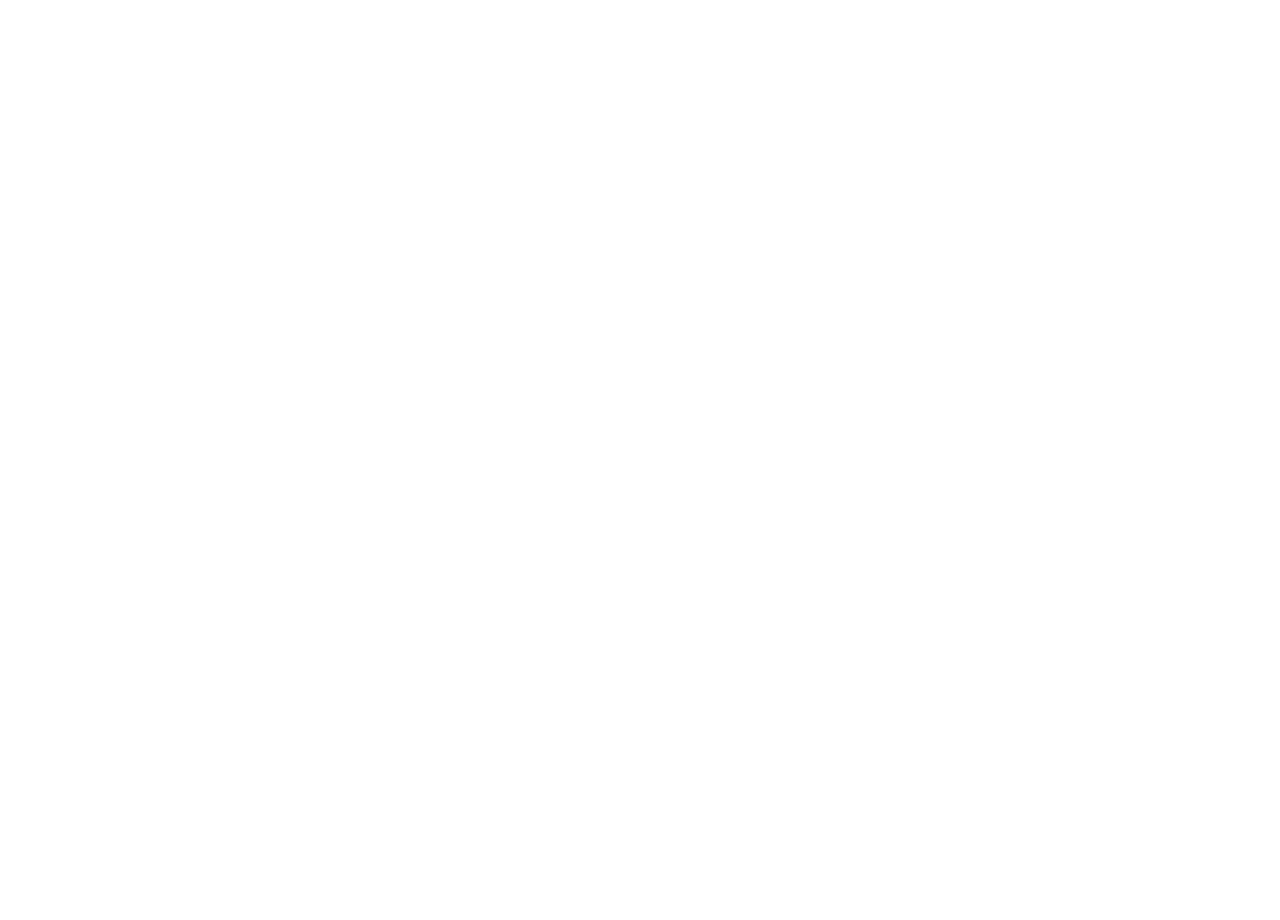
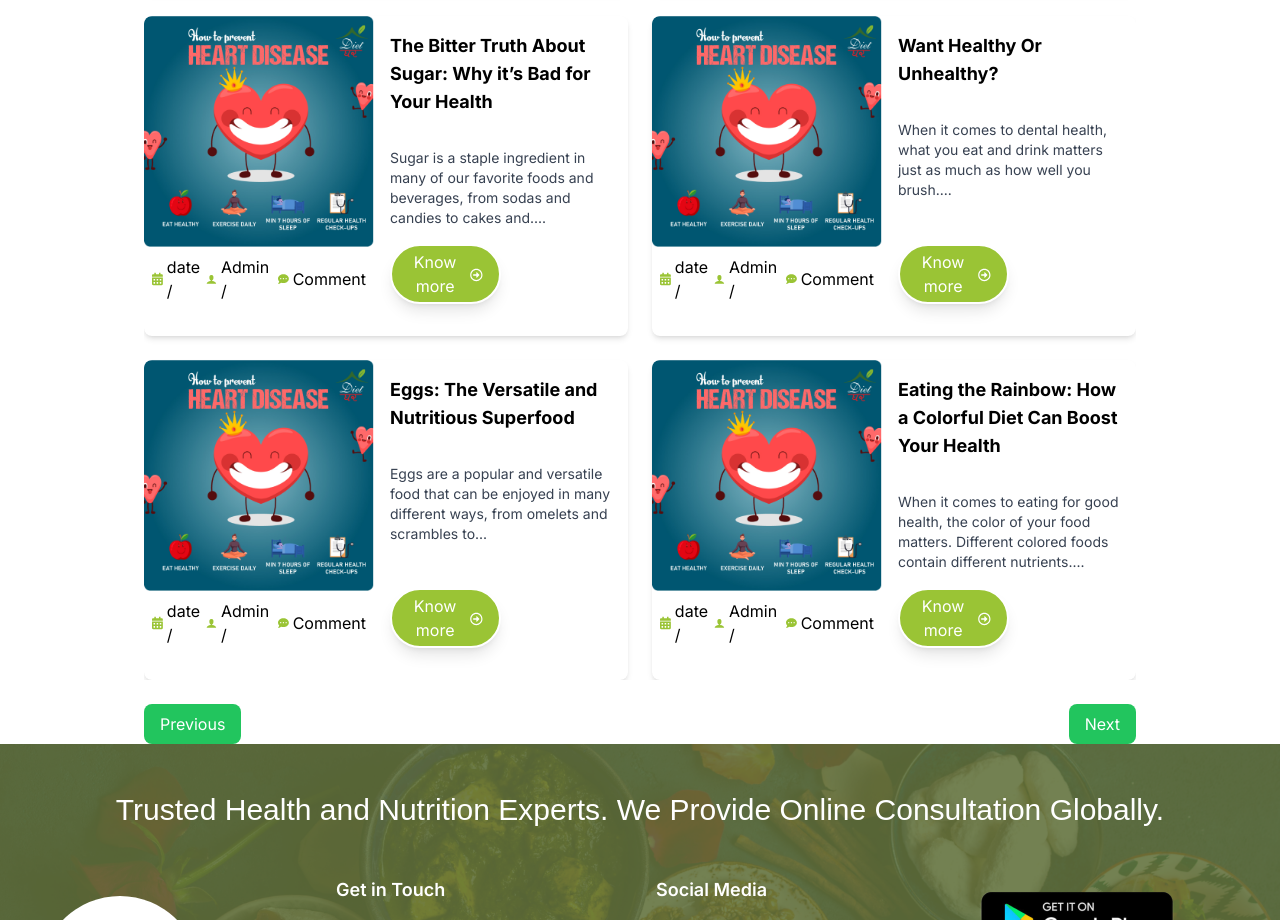
Before and after one commit to simplyfydev/DietGhar1, a Next.js app: page /blog in a window 1280 px wide. Shown: the part 1880-2800 px from the top of the page. Before the commit the page ends 800 px from the top, so only its background shows below. Built offline with nearby package versions, Linux system fonts and the light colour scheme.

Commit message:
commit by garvit

```diff
--- a/package.json
+++ b/package.json
@@ -10,6 +10,7 @@
   },
   "dependencies": {
     "@headlessui/react": "^2.1.2",
+    "framer-motion": "^11.3.21",
     "glob": "^11.0.0",
     "inflight": "^1.0.6",
     "next": "14.2.4",
--- a/src/app/blog/page.js
+++ b/src/app/blog/page.js
@@ -1,3 +1,4 @@
+import ArticleGrid from "@/components/Blog";
 import Footer from "@/components/Footer";
 import Navbar from "@/components/Navbar";
 
@@ -5,6 +6,7 @@
   return (
     <div>
       <Navbar/>
+      <ArticleGrid/>
       <Footer/>
     </div>
   )
--- /dev/null
+++ b/src/components/Blog.js
@@ -0,0 +1,237 @@
+"use client";
+import React, { useState } from "react";
+import { motion, AnimatePresence } from "framer-motion";
+const articles = [
+  {
+    id: 1,
+    title: "Healthy Habits for a Happy Heart: Tips to Prevent Heart Disease",
+    excerpt:
+      "Heart disease is a serious condition that affects millions of people around the world. It is caused by a variety ....",
+    date: "Mar 25, 2023",
+    comments: "Leave a comment",
+    image: "/images/heart-disease.png",
+  },
+  {
+    id: 2,
+    title: "The Power of Curd: Benefits for Skin, Hair, and Health",
+    excerpt:
+      "Curd, also known as yogurt, has been a staple food in many cultures for centuries. It is made by fermenting....",
+    date: "Jan 24, 2023",
+    comments: "Leave a comment",
+    image: "/images/curd.png",
+  },
+  {
+    id: 3,
+    title: "Benefits of Home Workouts: Save Time, Money, and Stay on Track",
+    excerpt:
+      "Home workouts have become increasingly popular in recent years, especially with the rise of online fitness programs and at-home workout....",
+    date: "Feb 10, 2023",
+    comments: "Leave a comment",
+    image: "/images/home-workouts.png",
+  },
+  {
+    id: 4,
+    title: "Surprising Foods and Drinks That Can Damage Your Teeth",
+    excerpt:
+      "When it comes to maintaining good dental health, brushing and flossing are essential. But did you know that what you...",
+    date: "Apr 15, 2023",
+    comments: "Leave a comment",
+    image: "/images/food-drink.png",
+  },
+  {
+    id: 5,
+    title: "The Bitter Truth About Sugar: Why it’s Bad for Your Health",
+    excerpt:
+      "Sugar is a staple ingredient in many of our favorite foods and beverages, from sodas and candies to cakes and....",
+    date: "May 20, 2023",
+    comments: "Leave a comment",
+    image: "/images/sugar.png",
+  },
+  {
+    id: 6,
+    title: "Want Healthy Or Unhealthy?",
+    excerpt:
+      "When it comes to dental health, what you eat and drink matters just as much as how well you brush....",
+    date: "Nov 12, 2023",
+    comments: "Leave a comment",
+    image: "/images/healthy-unhealthy.png",
+  },
+  {
+    id: 7,
+    title: "Eggs: The Versatile and Nutritious Superfood",
+    excerpt:
+      "Eggs are a popular and versatile food that can be enjoyed in many different ways, from omelets and scrambles to...",
+    date: "Jun 15, 2023",
+    comments: "Leave a comment",
+    image: "/images/eggs.png",
+  },
+  {
+    id: 8,
+    title: "Eating the Rainbow: How a Colorful Diet Can Boost Your Health",
+    excerpt:
+      "When it comes to eating for good health, the color of your food matters. Different colored foods contain different nutrients....",
+    date: "Jul 10, 2023",
+    comments: "Leave a comment",
+    image: "/images/rainbow-diet.png",
+  },
+  {
+    id: 9,
+    title: "New Article 1",
+    excerpt: "Excerpt for the new article 1.",
+    date: "Aug 1, 2023",
+    comments: "Leave a comment",
+    image: "/images/article1.png",
+  },
+  {
+    id: 10,
+    title: "New Article 2",
+    excerpt: "Excerpt for the new article 2.",
+    date: "Aug 2, 2023",
+    comments: "Leave a comment",
+    image: "/images/article2.png",
+  },
+  {
+    id: 11,
+    title: "New Article 3",
+    excerpt: "Excerpt for the new article 3.",
+    date: "Aug 3, 2023",
+    comments: "Leave a comment",
+    image: "/images/article3.png",
+  },
+  {
+    id: 12,
+    title: "New Article 4",
+    excerpt: "Excerpt for the new article 4.",
+    date: "Aug 4, 2023",
+    comments: "Leave a comment",
+    image: "/images/article4.png",
+  },
+  {
+    id: 13,
+    title: "New Article 5",
+    excerpt: "Excerpt for the new article 5.",
+    date: "Aug 5, 2023",
+    comments: "Leave a comment",
+    image: "/images/article5.png",
+  },
+  {
+    id: 14,
+    title: "New Article 6",
+    excerpt: "Excerpt for the new article 6.",
+    date: "Aug 6, 2023",
+    comments: "Leave a comment",
+    image: "/images/article6.png",
+  },
+  {
+    id: 15,
+    title: "New Article 7",
+    excerpt: "Excerpt for the new article 7.",
+    date: "Aug 7, 2023",
+    comments: "Leave a comment",
+    image: "/images/article7.png",
+  },
+  {
+    id: 16,
+    title: "New Article 8",
+    excerpt: "Excerpt for the new article 8.",
+    date: "Aug 8, 2023",
+    comments: "Leave a comment",
+    image: "/images/article8.png",
+  },
+];
+import img from "@/assets/testing.png";
+import Image from "next/image";
+import { FaRegArrowAltCircleRight } from "react-icons/fa";
+import LastDiv from "./LastDiv";
+
+import { FaCalendarAlt } from "react-icons/fa";
+import { ImUser } from "react-icons/im";
+import { FaCommentDots } from "react-icons/fa";
+import { PiGreaterThanLight } from "react-icons/pi";
+
+const ArticleCarousel = () => {
+  const [currentIndex, setCurrentIndex] = useState(0);
+  const articlesPerPage = 8; // 2 columns * 4 rows = 8 articles per page
+
+  const handleNext = () => {
+    if (currentIndex + articlesPerPage < articles.length) {
+      setCurrentIndex(currentIndex + articlesPerPage);
+    }
+  };
+
+  const handlePrev = () => {
+    if (currentIndex - articlesPerPage >= 0) {
+      setCurrentIndex(currentIndex - articlesPerPage);
+    }
+  };
+
+  return (
+    <>
+      <LastDiv />
+      <div className="container mx-auto px-36">
+        <div className="relative overflow-hidden">
+          <div className="grid grid-cols-1 md:grid-cols-2 gap-6 h-98">
+            {articles
+              .slice(currentIndex, currentIndex + articlesPerPage)
+              .map((article) => (
+                <div
+                  key={article.id}
+                  className="flex bg-white rounded-lg shadow-md overflow-hidden w-full"
+                >
+                  <div className="w-auto h-auto">
+                    <Image
+                      src={img}
+                      alt={article.title}
+                      className="w-auto h-auto object-cover"
+                      width={400}
+                      height={192}
+                    />
+                    <div className="flex px-2 py-2 items-center justify-center">
+                      <FaCalendarAlt className="w-3 h-6 mr-1 text-[#9AC435]" />
+                      date /
+                      <ImUser className="w-3 h-6 mr-1 text-[#9AC435]" /> Admin /
+                      <FaCommentDots className="w-3 h-6 mr-1 text-[#9AC435] ml-1" />
+                      Comment
+                    </div>
+                  </div>
+                  <div className="flex flex-col justify-between h-full p-4 w-2/3">
+                    <div>
+                      <h2 className="text-lg font-bold mb-2">
+                        {article.title}
+                      </h2>
+                      <p className="text-sm text-gray-700 mb-4 mt-8">
+                        {article.excerpt}
+                      </p>
+                    </div>
+
+                    <button className="flex w-1/2 mb-4 items-center bg-[#9AC435] text-white rounded-full px-4 py-1 hover:bg-[#9AC435] transition border-2 shadow-lg border-white">
+                      Know more
+                      <FaRegArrowAltCircleRight className="text-xl ml-2 mt-[2px]" />
+                    </button>
+                  </div>
+                </div>
+              ))}
+          </div>
+        </div>
+        <div className="flex justify-between mt-6">
+          <button
+            onClick={handlePrev}
+            className="bg-green-500 text-white px-4 py-2 rounded-lg"
+            disabled={currentIndex === 0}
+          >
+            Previous
+          </button>
+          <button
+            onClick={handleNext}
+            className="bg-green-500 text-white px-4 py-2 rounded-lg"
+            disabled={currentIndex + articlesPerPage >= articles.length}
+          >
+            Next
+          </button>
+        </div>
+      </div>
+    </>
+  );
+};
+
+export default ArticleCarousel;
```
Also changed, not shown: src/assets/testing.png (added), 1 other file (tests, documents, lock files or other folders).
